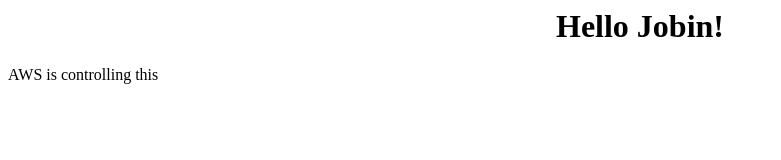
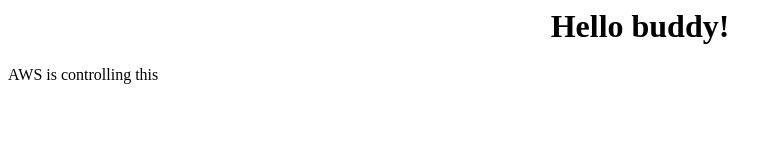
Before and after one commit to hrushikeshpotbhare/aws-code-deploy, a plain HTML site: page index.html in a window 1280 px wide. Shown: the whole page, without its empty margins (0-781 px from the left). Drawn offline with Linux system fonts and the light colour scheme.

Commit message:
Update index.html

```diff
--- a/index.html
+++ b/index.html
@@ -4,7 +4,7 @@
   </head>
   <body>
    <center><h1>
-  Hello Jobin!
+  Hello buddy!
    </h1></center>
     <p> AWS is controlling this</p>
      </body>
```
